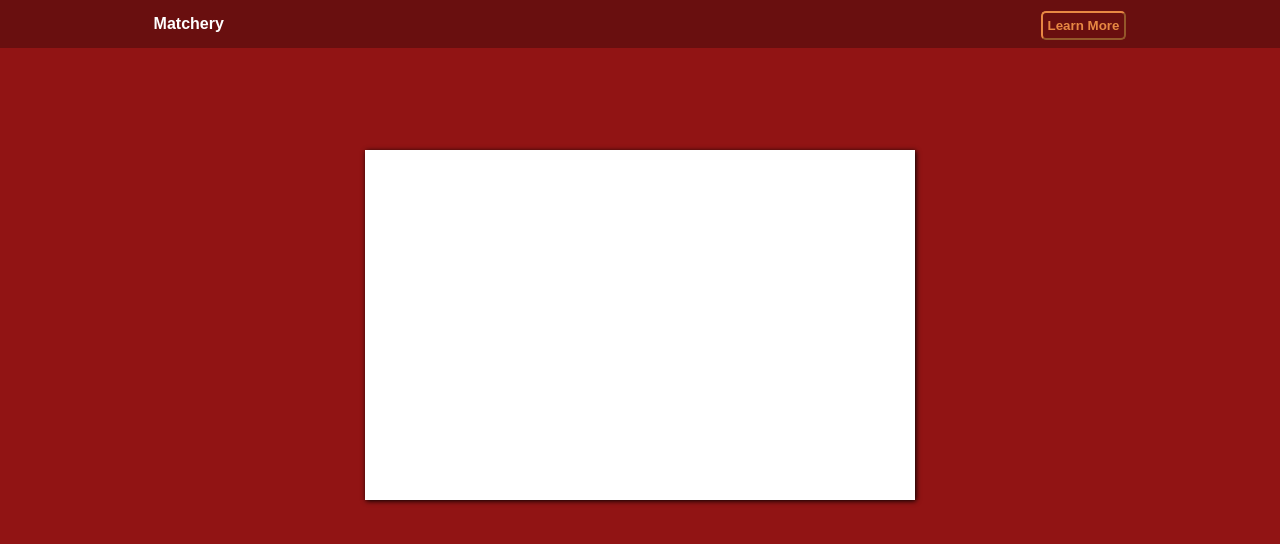
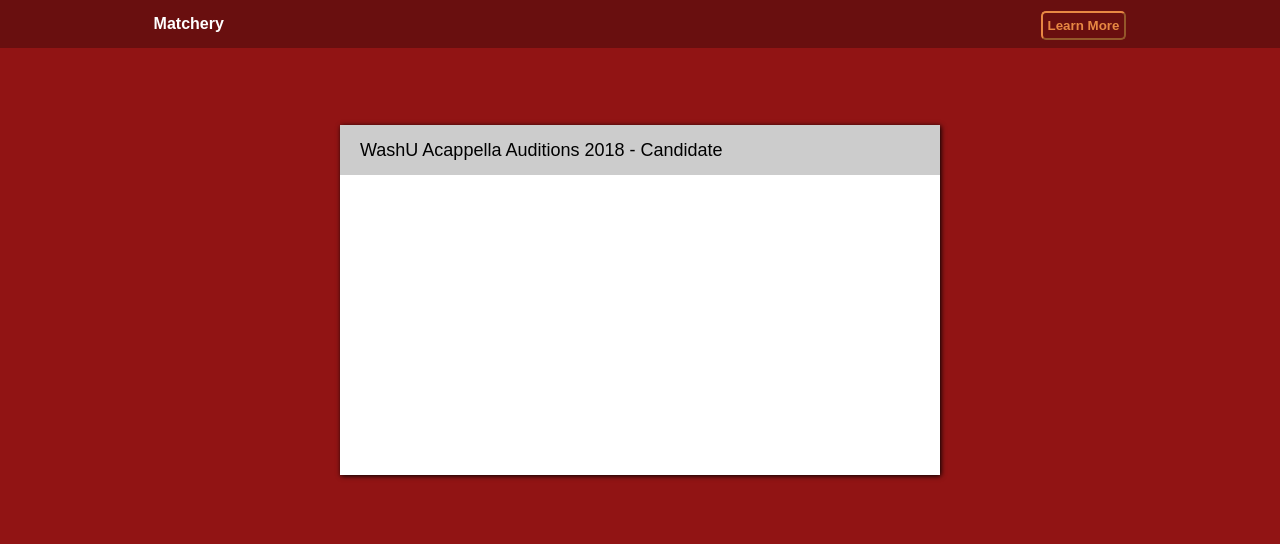
Before and after one commit to andrewsun25/Matchery, a React (Create React App) app in the folder matchery_client/: page / in a window 1280 px wide. Shown: the top 544 px of the page. Built offline with nearby package versions, Linux system fonts and the light colour scheme.

Commit message:
candidate box

```diff
--- a/matchery_client/src/screens/Main.css
+++ b/matchery_client/src/screens/Main.css
@@ -114,11 +114,23 @@
 }
 
 .candidateBox {
-  padding: 25px;
   background-color: #fff;
-  height: 300px;
-  width: 500px;
+  height: 350px;
+  width: 600px;
   box-shadow: 1px 1px 5px;
   margin: auto;
-  margin-top: 8%;
+  margin-top: 6%;
 }
+.candidateBoxHeader {
+  background-color: rgb(204,204,204);
+  height: 50px;
+  line-height: 50px;
+  padding-left: 20px;
+}
+.candidateBoxTitle {
+  font-size: 18px;
+  font-weight: lighter;
+}
+.candidateBoxBody {
+
+}
--- a/matchery_client/src/screens/Main.js
+++ b/matchery_client/src/screens/Main.js
@@ -60,6 +60,7 @@
         </div>
         <div className="candidateBox">
           <div className="candidateBoxHeader">
+            <h2 className="candidateBoxTitle">WashU Acappella Auditions 2018 - Candidate</h2>
           </div>
           <div className="candidateBoxBody">
             <div className="candidateSideBar">
```
